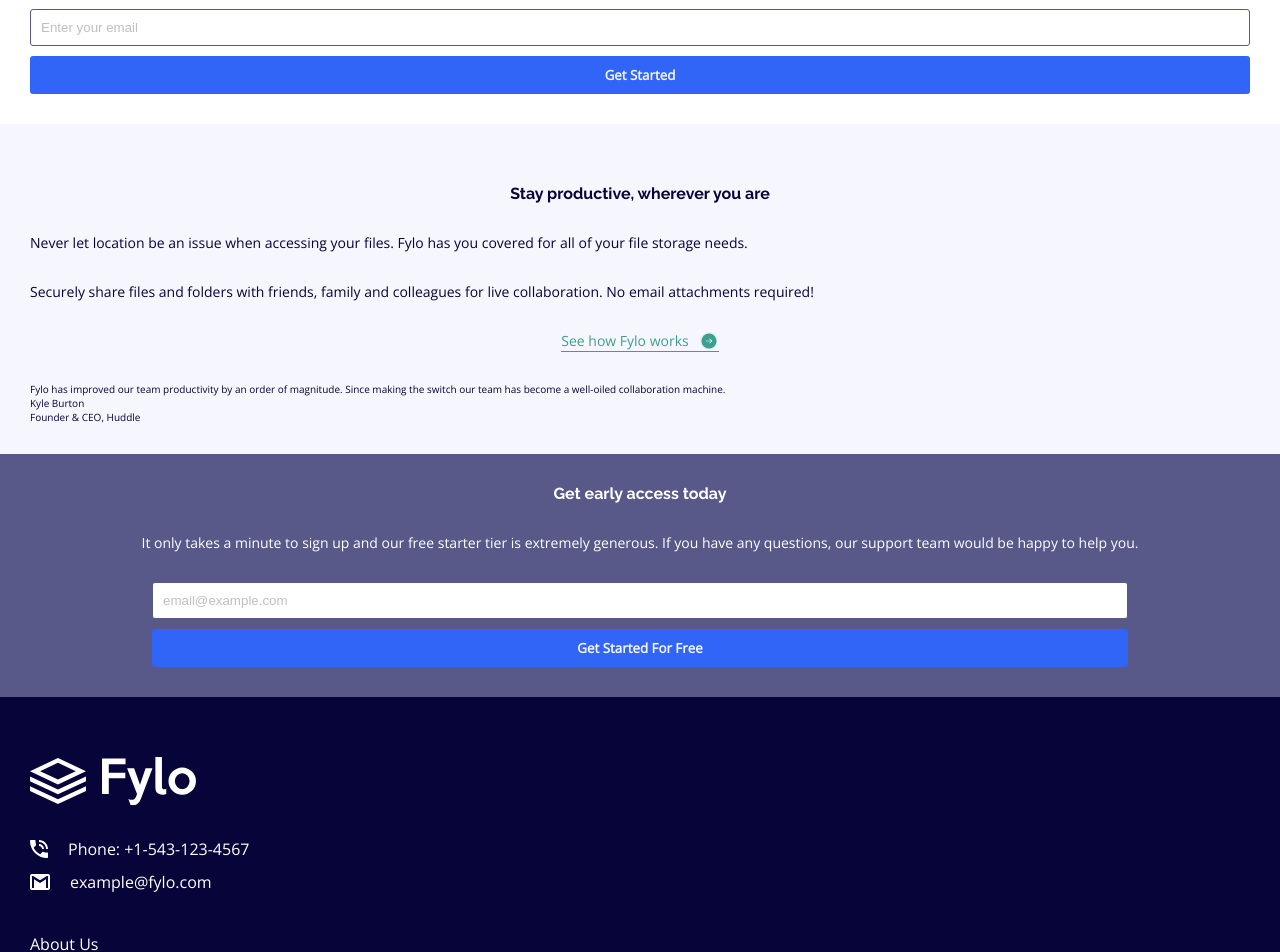
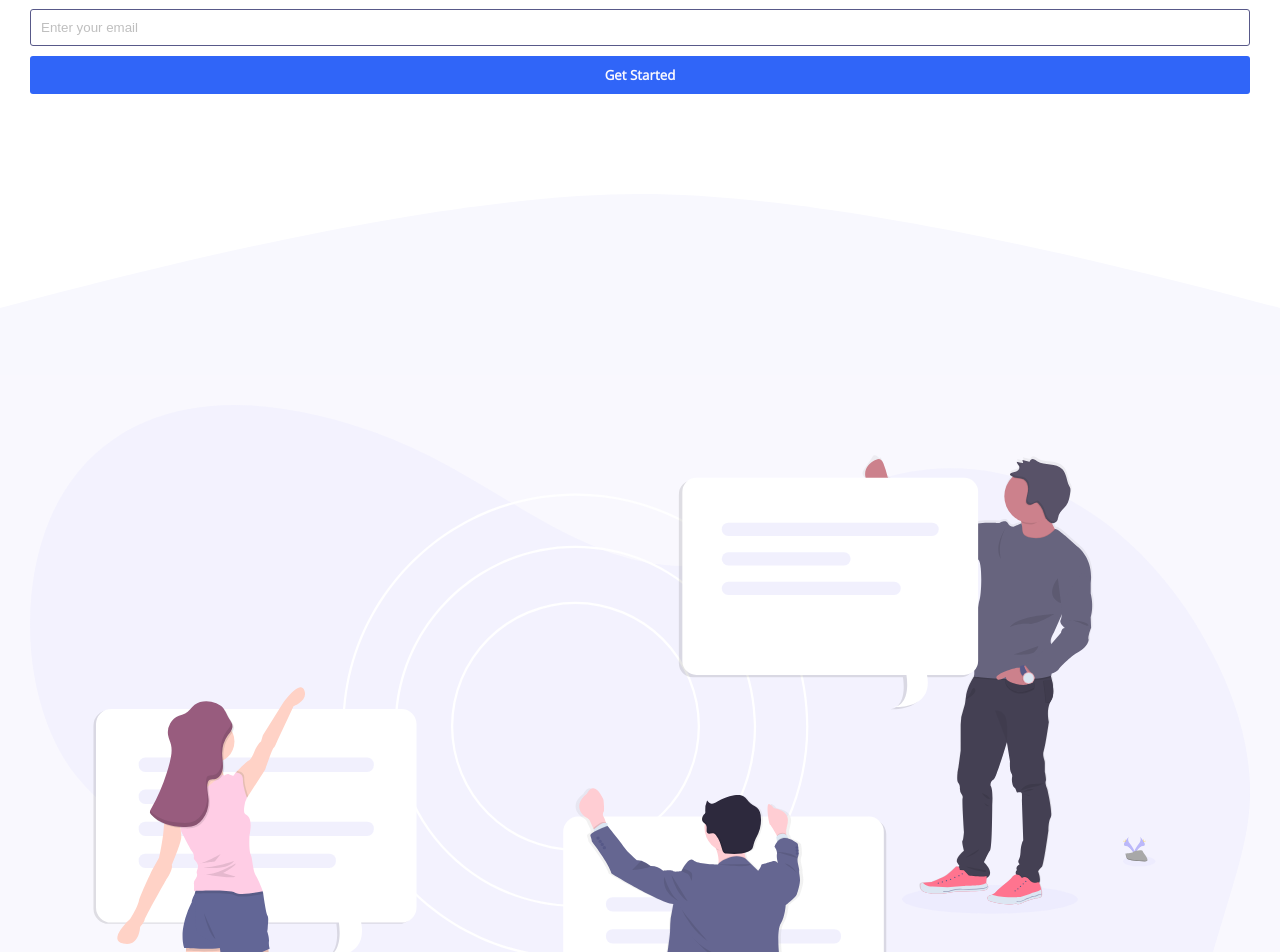
Before and after one commit to aaronshivers/fylo, an Angular app: page / in a window 1280 px wide. Shown: the part 1260-2212 px from the top of the page. Built offline with nearby package versions, Linux system fonts and the light colour scheme.

Commit message:
fix secondary image

```diff
--- a/src/app/app.component.html
+++ b/src/app/app.component.html
@@ -1,6 +1,7 @@
 <main class="main">
   <app-navigation class="main__navigation"></app-navigation>
   <app-primary class="main__primary"></app-primary>
+  <img class="main__accent-image" [src]="['assets/images/bg-curve-mobile.svg']" alt="accent">
   <app-secondary class="main__secondary"></app-secondary>
   <app-tertiary class="main__tertiary"></app-tertiary>
   <app-footer class="main__footer"></app-footer>
--- a/src/app/app.component.scss
+++ b/src/app/app.component.scss
@@ -5,3 +5,8 @@
 .main__primary {
   margin-top: 10rem;
 }
+
+.main__accent-image {
+  width: 100%;
+  padding-top: 7rem;
+}
--- a/src/app/secondary/secondary.component.html
+++ b/src/app/secondary/secondary.component.html
@@ -1,5 +1,5 @@
 <section class="secondary">
-  <div class="secondary__bg-image"></div>
+  <img class="secondary__bg-image" [src]="['assets/images/illustration-2.svg']" alt="illustration 2">
   <h1 class="secondary__heading">Stay productive, wherever you are</h1>
   <p class="secondary__body">
     Never let location be an issue when accessing your files. Fylo has you covered for all of your file storage needs.
--- a/src/app/secondary/secondary.component.scss
+++ b/src/app/secondary/secondary.component.scss
@@ -6,6 +6,10 @@
   display: grid;
   grid-gap: 3rem;
   padding: 3rem;
+}
+
+.secondary__bg-image {
+  width: 100%;
 }
 
 .secondary__heading {
--- a/src/assets/scss/_variables.scss
+++ b/src/assets/scss/_variables.scss
@@ -4,7 +4,7 @@
 $blue-bright: hsl(224, 93%, 58%);
 $cyan: hsl(170, 45%, 43%);
 $gray: hsl(0, 0%, 75%);
-$gray-blue: hsl(240, 75%, 98%);
+$gray-blue: #f9f8fe;
 
 // Typography
 $font-headings: 'Raleway', sans-serif;
```
